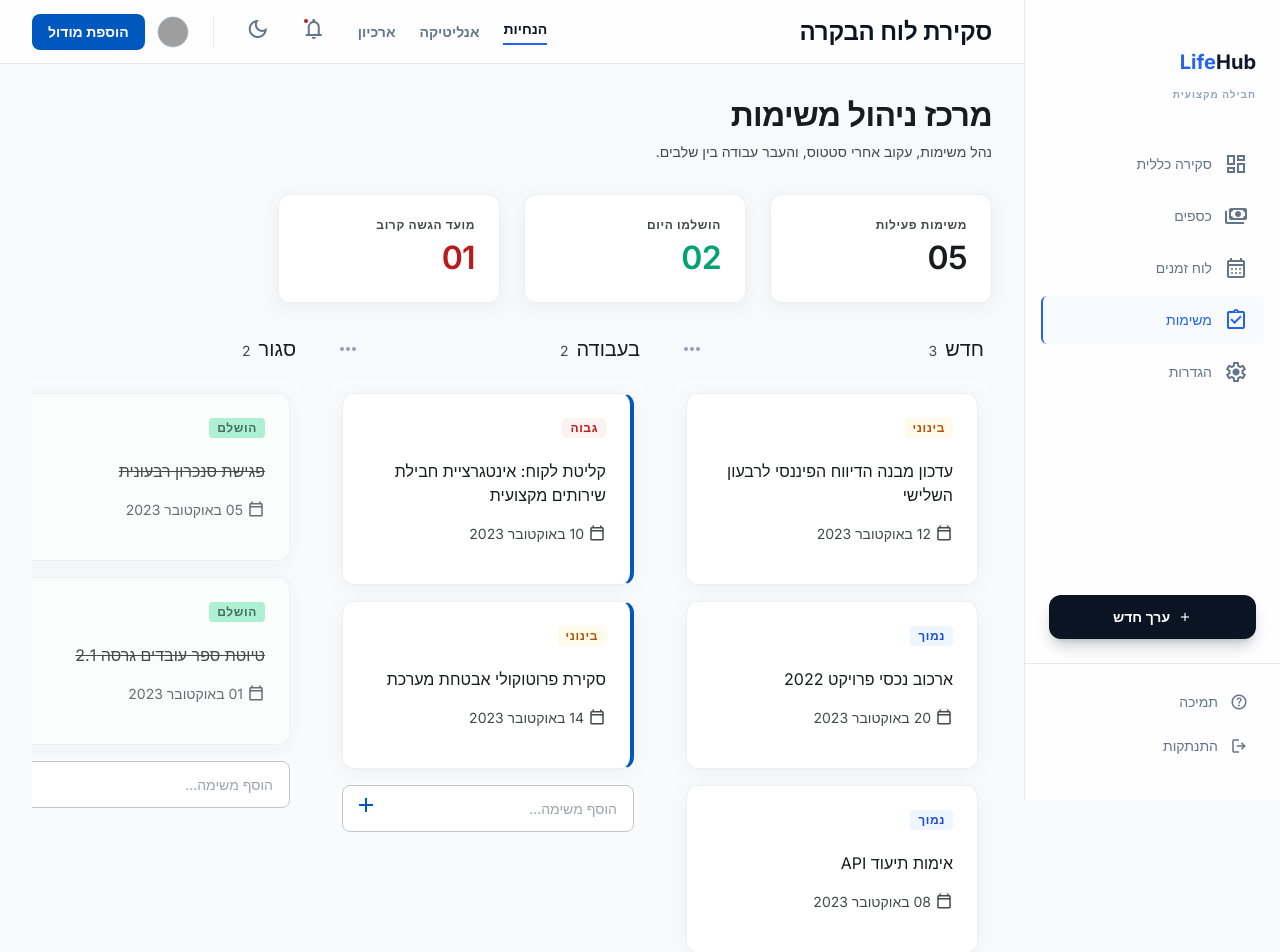
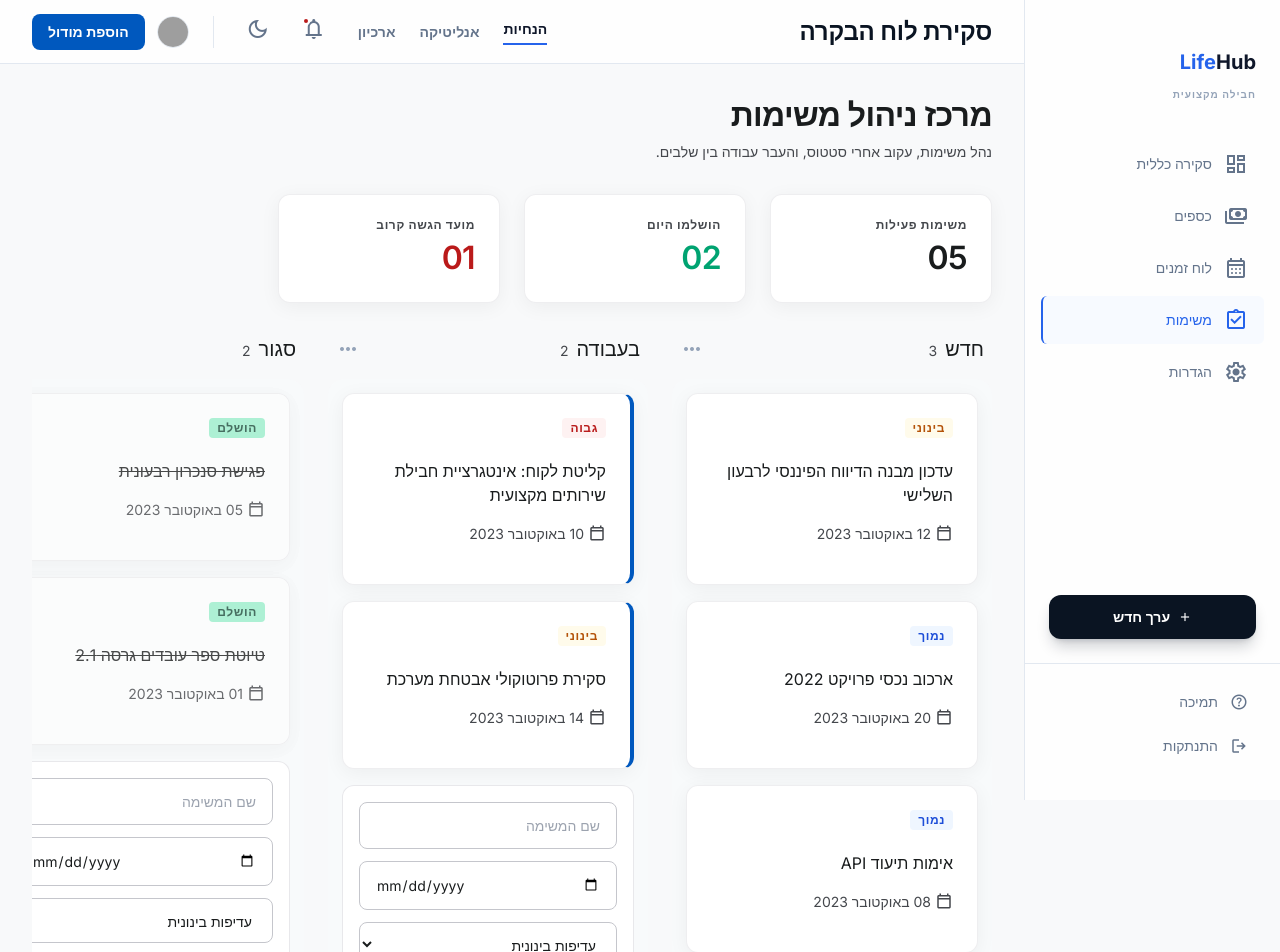
Before and after one commit to YotamA1995/my-life-dashboard, a React (Vite) app: page /tasks in a window 1280 px wide. Shown: the top 952 px of the page. Built offline with nearby package versions, Linux system fonts and the light colour scheme; grey boxes are pictures that could not be loaded.

Commit message:
Enhance AddTaskForm in TasksPage to include due date and priority selection, improving task creation functionality. Update useTasksStore to accommodate new task attributes and ensure proper handling of task priorities.

```diff
--- a/src/pages/TasksPage.tsx
+++ b/src/pages/TasksPage.tsx
@@ -124,27 +124,58 @@ function TaskCard({ task }: { task: Task }) {
 function AddTaskForm({ status }: { status: TaskStatus }) {
   const { addTask } = useTasksStore();
   const [title, setTitle] = useState("");
+  const [dueDate, setDueDate] = useState("");
+  const [priority, setPriority] = useState<TaskPriority>("medium");
 
   function handleSubmit(event: FormEvent<HTMLFormElement>) {
     event.preventDefault();
-    addTask(title, status);
+
+    if (!title.trim()) {
+      return;
+    }
+
+    addTask(title, status, dueDate, priority);
+
     setTitle("");
+    setDueDate("");
+    setPriority("medium");
   }
 
   return (
-    <form className="relative" onSubmit={handleSubmit}>
+    <form
+      className="space-y-3 rounded-xl border border-outline-variant/40 bg-white p-4"
+      onSubmit={handleSubmit}
+    >
       <input
         value={title}
         onChange={(event) => setTitle(event.target.value)}
-        placeholder="הוסף משימה..."
-        className="w-full rounded-lg border border-outline-variant bg-white py-3 pr-4 pl-10 text-body-sm outline-none transition-all focus:border-transparent focus:ring-2 focus:ring-secondary"
+        placeholder="שם המשימה"
+        className="w-full rounded-lg border border-outline-variant bg-white px-4 py-3 text-body-sm outline-none transition-all focus:border-transparent focus:ring-2 focus:ring-secondary"
       />
+
+      <input
+        type="date"
+        value={dueDate}
+        onChange={(event) => setDueDate(event.target.value)}
+        className="w-full rounded-lg border border-outline-variant bg-white px-4 py-3 text-body-sm outline-none transition-all focus:border-transparent focus:ring-2 focus:ring-secondary"
+      />
+
+      <select
+        value={priority}
+        onChange={(event) => setPriority(event.target.value as TaskPriority)}
+        className="w-full rounded-lg border border-outline-variant bg-white px-4 py-3 text-body-sm outline-none transition-all focus:border-transparent focus:ring-2 focus:ring-secondary"
+      >
+        <option value="low">עדיפות נמוכה</option>
+        <option value="medium">עדיפות בינונית</option>
+        <option value="high">עדיפות גבוהה</option>
+      </select>
+
       <button
-        className="absolute left-3 top-1/2 -translate-y-1/2 text-secondary"
+        className="flex w-full items-center justify-center gap-2 rounded-lg bg-primary py-3 text-sm font-semibold text-white transition-all hover:opacity-90"
         type="submit"
-        aria-label="הוסף משימה"
       >
-        <span className="material-symbols-outlined">add</span>
+        <span className="material-symbols-outlined text-lg">add</span>
+        הוסף משימה
       </button>
     </form>
   );
--- a/src/store/useTasksStore.ts
+++ b/src/store/useTasksStore.ts
@@ -113,7 +113,12 @@ export function useTasksStore() {
   return {
     tasks: currentState.tasks,
 
-    addTask(title: string, status: TaskStatus = "todo") {
+    addTask(
+      title: string,
+      status: TaskStatus = "todo",
+      dueDate?: string,
+      priority: TaskPriority = "medium",
+    ) {
       const cleanTitle = title.trim();
 
       if (!cleanTitle) return;
@@ -121,9 +126,9 @@ export function useTasksStore() {
       const newTask: Task = {
         id: createTaskId(),
         title: cleanTitle,
-        dueDate: "היום",
+        dueDate: dueDate || "היום",
         status,
-        priority: "medium",
+        priority: status === "done" ? "completed" : priority,
       };
 
       state = {
```
